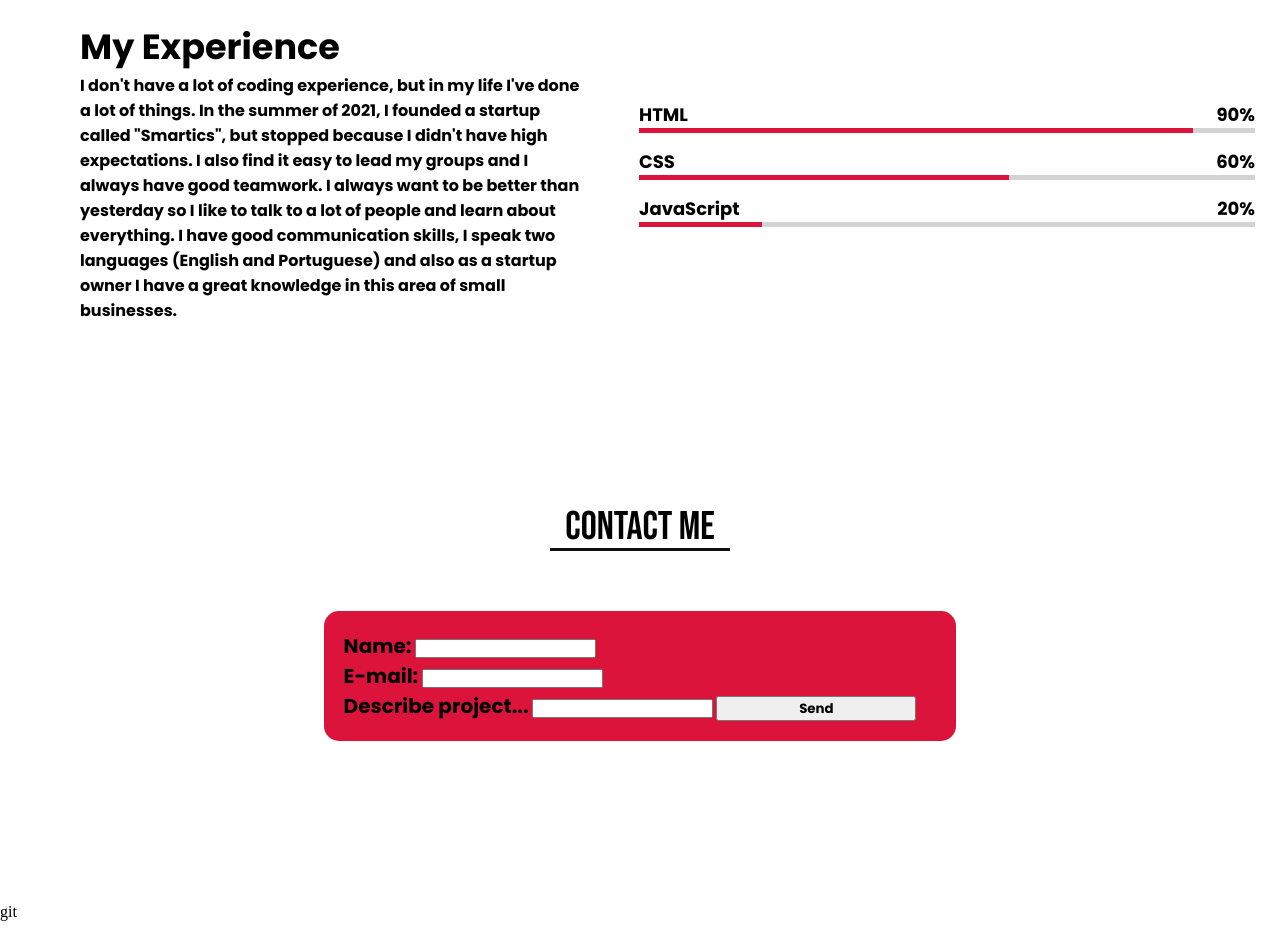
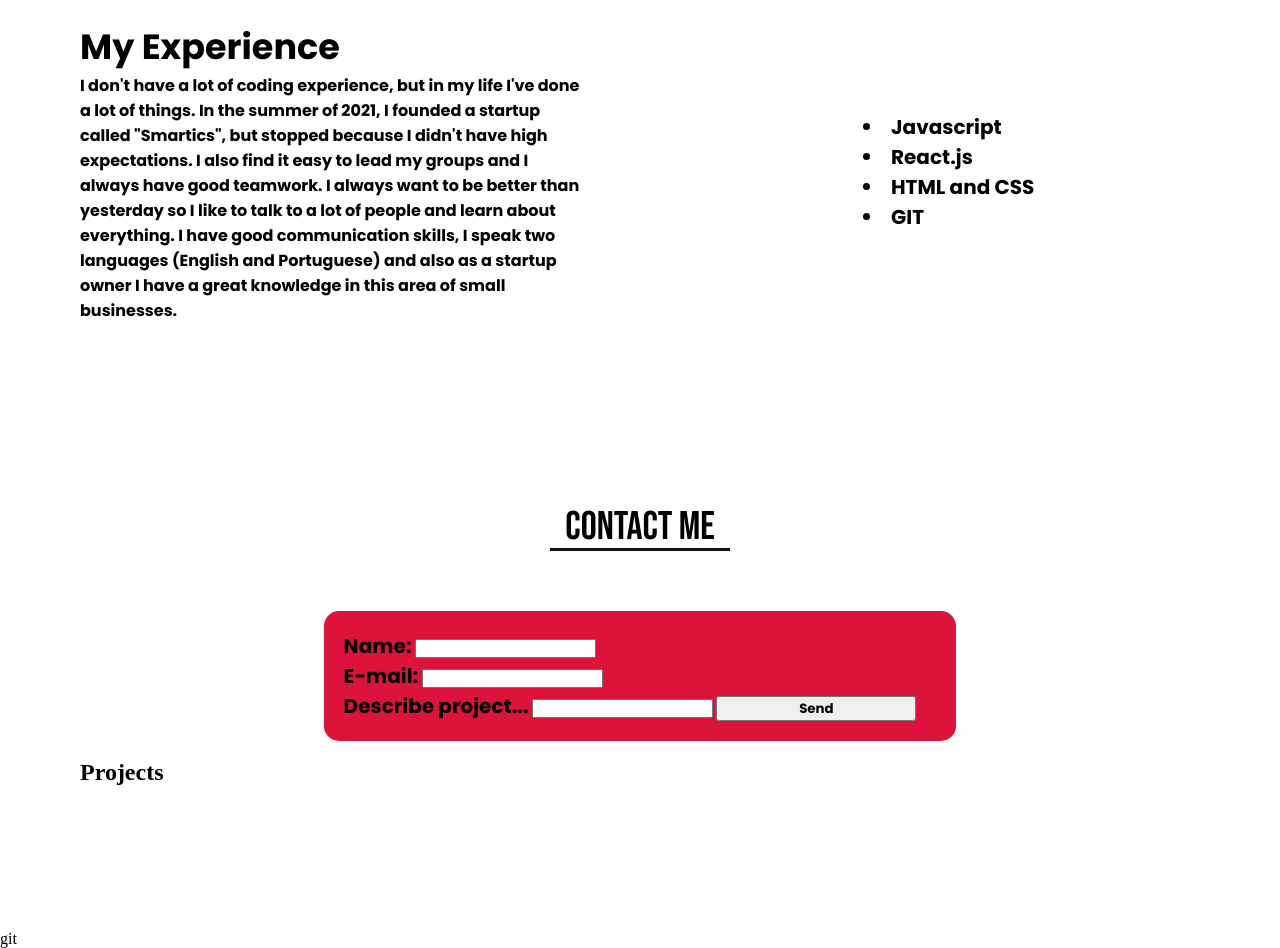
Before and after one commit to andreivince/Central, a plain HTML site: page index.html in a window 1280 px wide. Shown: the part 1780-2728 px from the top of the page. Before the commit the page ends 2701 px from the top, so only its background shows below. Drawn offline with Linux system fonts and the light colour scheme.

Commit message:
Projects add First

```diff
--- a/index.html
+++ b/index.html
@@ -48,7 +48,7 @@
             <h2 class="title">About me</h2>
             <div class="about-content">
                 <div class="column left"> <!--Deixar a coluna pro lado-->
-                    <img src="./Assets/Andrei.jpeg" alt=""> <!--Clica ./ e depois escolhe as opções-->
+                    <img src="./Assets/Andrei.jpeg" alt="" class="foto"> <!--Clica ./ e depois escolhe as opções-->
                 </div>
                 <div class="column right">
                     <div class="text">Who I am?</div>
@@ -72,26 +72,18 @@
                     <p>I don't have a lot of coding experience, but in my life I've done a lot of things. In the summer of 2021, I founded a startup called "Smartics", but stopped because I didn't have high expectations. I also find it easy to lead my groups and I always have good teamwork. I always want to be better than yesterday so I like to talk to a lot of people and learn about everything. I have good communication skills, I speak two languages (English and Portuguese) and also as a startup owner I have a great knowledge in this area of small businesses.</p>
                 </div>
                 <div class="column right">
-                    <div class="bars"> <!--Isso tudo faz aquelas %-->
-                        <div class="info">
-                            <span>HTML</span>
-                            <span>90%</span>
-                        </div>
-                        <div class="line html"></div> <!--A linha que mostra %-->
-                    </div>
-                    <div class="bars"> <!--Isso tudo faz aquelas %-->
-                        <div class="info">
-                            <span>CSS</span>
-                            <span>60%</span>
-                        </div>
-                        <div class="line css"></div> <!--A linha que mostra %-->
-                    </div> <div class="bars"> <!--Isso tudo faz aquelas %-->
-                        <div class="info">
-                            <span>JavaScript</span>
-                            <span>20%</span>
-                        </div>
-                        <div class="line js"></div> <!--A linha que mostra %-->
-                    </div>
+                    <li>
+                        <a href="/">Javascript</a>
+                    </li>
+                    <li>
+                        <a href="/">React.js</a>
+                    </li>
+                    <li>
+                        <a href="/">HTML and CSS</a>
+                    </li>
+                    <li>
+                        <a href="/">GIT</a>
+                    </li>
                 </div>
             </div>
         </div>
@@ -132,6 +124,15 @@
         </div>
     </section>
     <br>
+    <section class="trabalhos">
+        <div class="max-width">
+            <h2 class="title">Projects</h2>
+            <div class="content-trabalhos">
+
+            </div>
+
+        </div>
+    </section>
     <br> <!--Isso é para ficar em branco no final da pagina-->
     <br>
     <br>
--- a/style.css
+++ b/style.css
@@ -185,49 +185,18 @@ h1 { /*Mudar o titulo*/
     font-size: 35px;
 }
 
-/*Alinhando aqueles %*/
-
-.skills .skills-content .right .bars {
-    margin-bottom: 15px;
-}
-.skills .skills-content .right .info {
+.skills .skills-content .right {
     display: flex;
-    align-items: center;
-    justify-content: space-between;
+    flex-direction: column;
+    width: 35%;
+    font-size: 20px;
 }
 
-.skills .skills-content .right span {
-    font-weight: 500;
-    font-size: 18px;
+.skills .skills-content .right li a{
+    text-decoration: none;
+    color: black;
 }
 
-.skills .skills-content .right .line { /*APARECENDO AS LINHAS DE %*/
-    content: "";
-    height: 5px;
-    width: 100%;
-    background: lightgray;
-    position: relative;
-}
-
-.skills .skills-content .right .line::before {
-    content: "";
-    position: absolute;
-    height: 100%;
-    width: 80%;
-    left: 0;
-    top: 0;
-    background: crimson;
-}
-
-.skills .skills-content .right .html::before {
-    width: 90%;
-}
-.skills .skills-content .right .css::before {
-    width: 60%;
-}
-.skills .skills-content .right .js::before {
-    width: 20%;
-}
 
 /*Contact Me*/
 .contact .title { /*Dá uma olhada lá*/
@@ -289,8 +258,9 @@ h1 { /*Mudar o titulo*/
     }
 
     .navbar .menu li a{
-        font-size: 15px;
+        font-size: 13px;
     }
+
     .navbar h1 { /*Fazendo com que ocultasse o titulo*/
         overflow: hidden;
         color: transparent;
@@ -309,12 +279,13 @@ h1 { /*Mudar o titulo*/
         margin-left: -50px;
 
     }
-    .about .about-content .left {
-        display: flex;
-        margin-bottom: 50px;
-        margin-left: -90px;
-        width: 100%;
-        float: right;
+
+    .about .max-width {
+        padding: 15px;
+    }
+
+    .about .about-content .left .foto {
+        width: 350px
     }
 
     .about .about-content .right {
@@ -329,10 +300,6 @@ h1 { /*Mudar o titulo*/
         font-size: 25px;
     }
 
-    .skills .skills-content .right {
-        width: 100%;
-        margin-bottom: -250px;
-    }
 
     .contact .title {
         margin-top: 50px;
```
